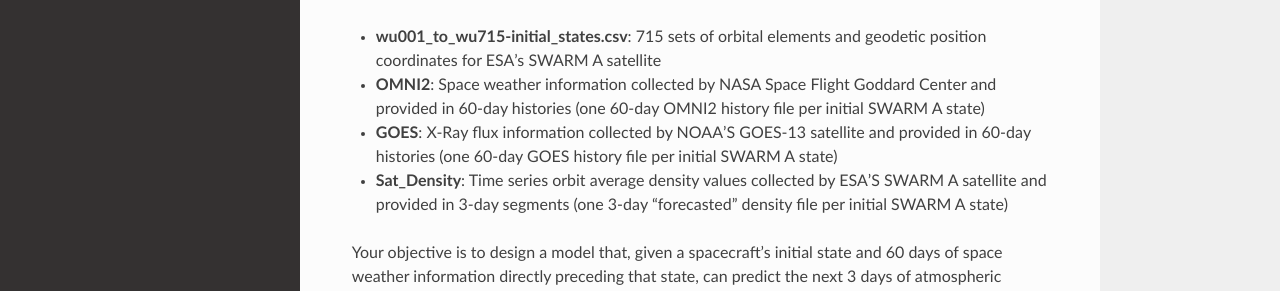
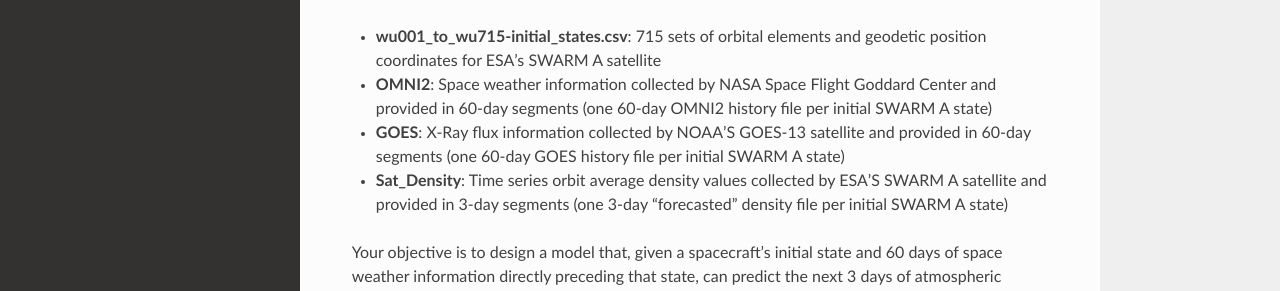
Before and after one commit to olgupila/STORM-AI-devkit-2025, a Sphinx documentation site: the page built from docs/dataset.md, in a window 1280 px wide and 900 px high. Shown: the part 457-748 px from the top of the window. Built offline with Sphinx 7.4.7 and the Read the Docs theme 3.1.0, drawn with Linux system fonts in a browser that asks for light colours; pages that are not in the unit, such as notebooks, are missing from menus.

Commit message:
add warmup dataset v2
minor changes to dataset component list

```diff
--- a/docs/dataset.md
+++ b/docs/dataset.md
@@ -10,8 +10,8 @@
 
 Participants should use this subset of the STORM-AI data to become familiar with the phenomenology and formats they will be asked to use during Phase 1 of the competition. The warmup dataset consists of the following files and folders:
 * <b>wu001_to_wu715-initial_states.csv</b>: 715 sets of orbital elements and geodetic position coordinates for ESA's SWARM A satellite
-* <b>OMNI2</b>: Space weather information collected by NASA Space Flight Goddard Center and provided in 60-day histories (one 60-day OMNI2 history file per initial SWARM A state)
-* <b>GOES</b>: X-Ray flux information collected by NOAA'S GOES-13 satellite and provided in 60-day histories (one 60-day GOES history file per initial SWARM A state)
+* <b>OMNI2</b>: Space weather information collected by NASA Space Flight Goddard Center and provided in 60-day segments (one 60-day OMNI2 history file per initial SWARM A state)
+* <b>GOES</b>: X-Ray flux information collected by NOAA'S GOES-13 satellite and provided in 60-day segments (one 60-day GOES history file per initial SWARM A state)
 * <b>Sat_Density</b>: Time series orbit average density values collected by ESA'S SWARM A satellite and provided in 3-day segments (one 3-day "forecasted" density file per initial SWARM A state)
 
 Your objective is to design a model that, given a spacecraft's initial state and 60 days of space weather information directly preceding that state, can predict the next 3 days of atmospheric density values the spacecraft will observe.
```
